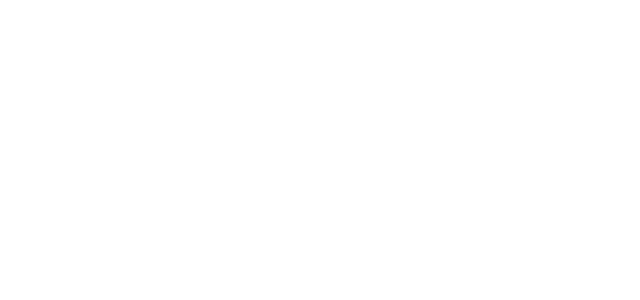
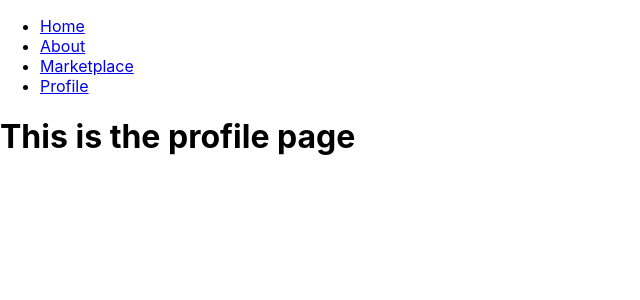
Before and after one commit to Mani007/react-router6, a React (Create React App) app: page /profile in a window 1280 px wide. Before the commit this address had no page. Shown: the top 300 px of the page, without its empty margins (0-640 px from the left). Built offline with nearby package versions, Linux system fonts and the light colour scheme.

Commit message:
Link Component Added

```diff
--- a/src/App.js
+++ b/src/App.js
@@ -1,17 +1,37 @@
 import logo from './logo.svg';
 import './App.css';
-import { Route,Routes } from 'react-router-dom';
+import { Route,Routes,Link } from 'react-router-dom';
 import Home from './pages/Home';
 import About from './pages/About';
 import Marketplace from './pages/Marketplace';
+import Profile from './pages/Profile';
 
 function App() {
   return (
+    <>
+    <nav>
+      <ul>
+        <li>
+          <Link to="/">Home</Link>
+        </li>
+        <li>
+          <Link to="/about">About</Link>
+        </li>
+        <li>
+          <Link to="/martketplace">Marketplace</Link>
+        </li>
+        <li>
+          <Link to="/profile">Profile</Link>
+        </li>
+      </ul>
+    </nav>
     <Routes>
       <Route path='/' element={<Home/>} />
       <Route path='/about' element={<About/>} />
       <Route path='/martketplace' element={<Marketplace/>}/>
+      <Route path='/profile' element={<Profile/>}/>
     </Routes>
+    </>
   );
 }
 
--- a/src/pages/Profile.jsx
+++ b/src/pages/Profile.jsx
@@ -2,6 +2,8 @@
 
 export default function Profile() {
   return (
-    <div>This is the profile page </div>
+    <div>
+        <h1>This is the profile page </h1>
+        </div>
   )
 }
```
